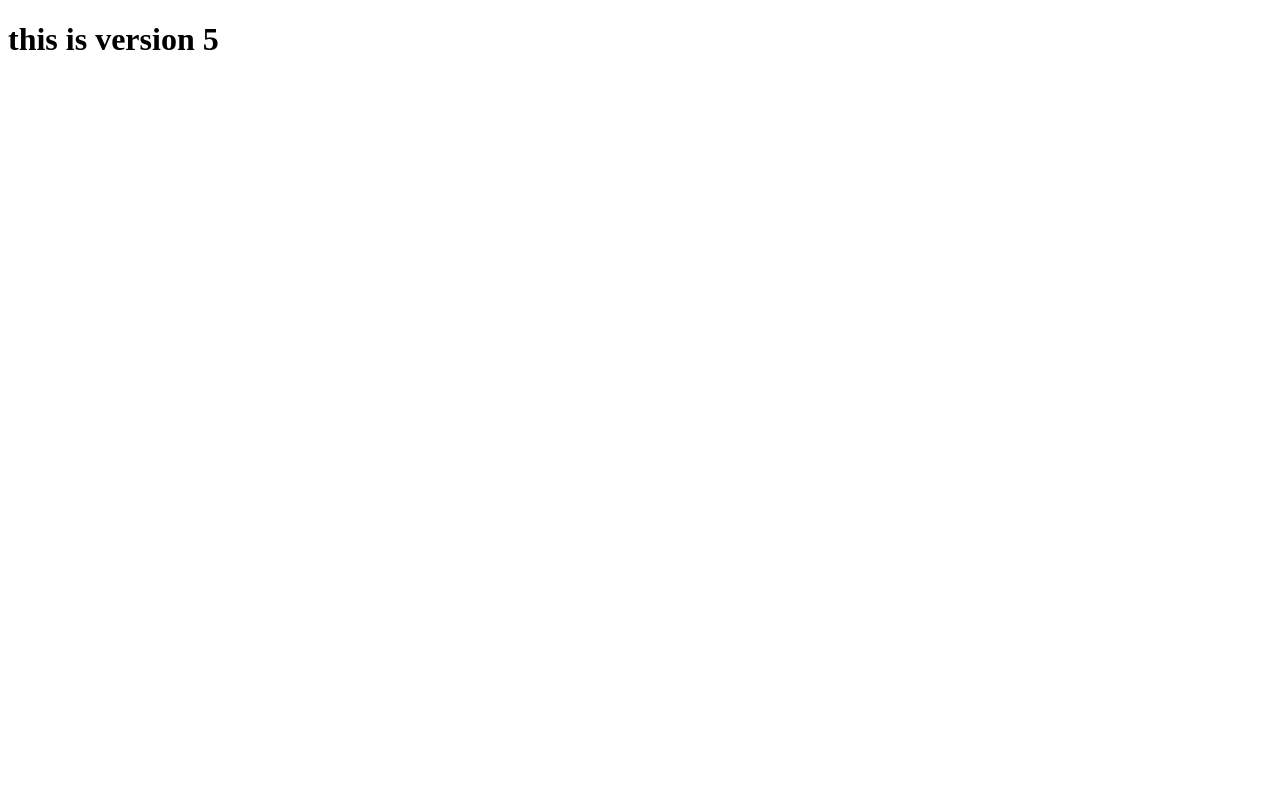
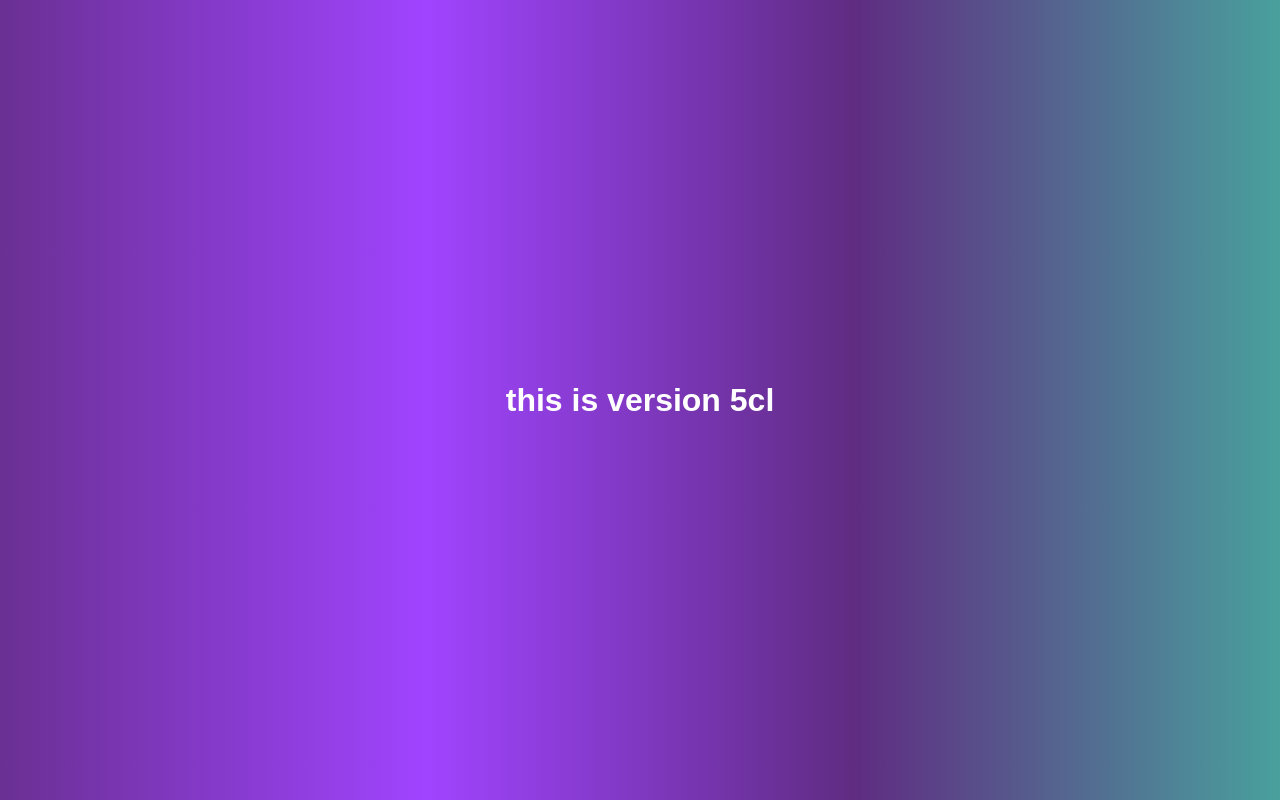
Before and after one commit to PREM-cpu-cloud/temp, a plain HTML site: page index.html in a window 1280 px wide. Drawn offline with Linux system fonts and the light colour scheme.

Commit message:
learning branch snd merging

```diff
--- a/index.html
+++ b/index.html
@@ -5,10 +5,11 @@
     <meta charset="UTF-8">
     <meta name="viewport" content="width=device-width, initial-scale=1.0">
     <title>Document</title>
+    <link rel="stylesheet" href="style.css">
 </head>
 
 <body>
-    <h1>this is version 5</h1>
+    <h1>this is version 5cl</h1>
 </body>
 
 </html>
--- /dev/null
+++ b/style.css
@@ -0,0 +1,28 @@
+/* styles.css */
+body {
+    /* Set a gradient background from purple to teal */
+    background: linear-gradient(to right, #6a3093, #a044ff, #5f2c82, #49a09d);
+    font-family: Arial, sans-serif;
+    /* Sets a clean, modern font for the body text */
+    color: white;
+    /* Sets the text color to white for better contrast */
+    margin: 0;
+    /* Removes default margin */
+    padding: 0;
+    /* Removes default padding */
+    display: flex;
+    /* Enables flexbox layout */
+    justify-content: center;
+    /* Centers content horizontally */
+    align-items: center;
+    /* Centers content vertically */
+    height: 100vh;
+    /* Makes the body take the full height of the viewport */
+}
+
+h1 {
+    font-size: 2em;
+    /* Sets the size of the header text */
+    text-align: center;
+    /* Centers the header text */
+}
```
